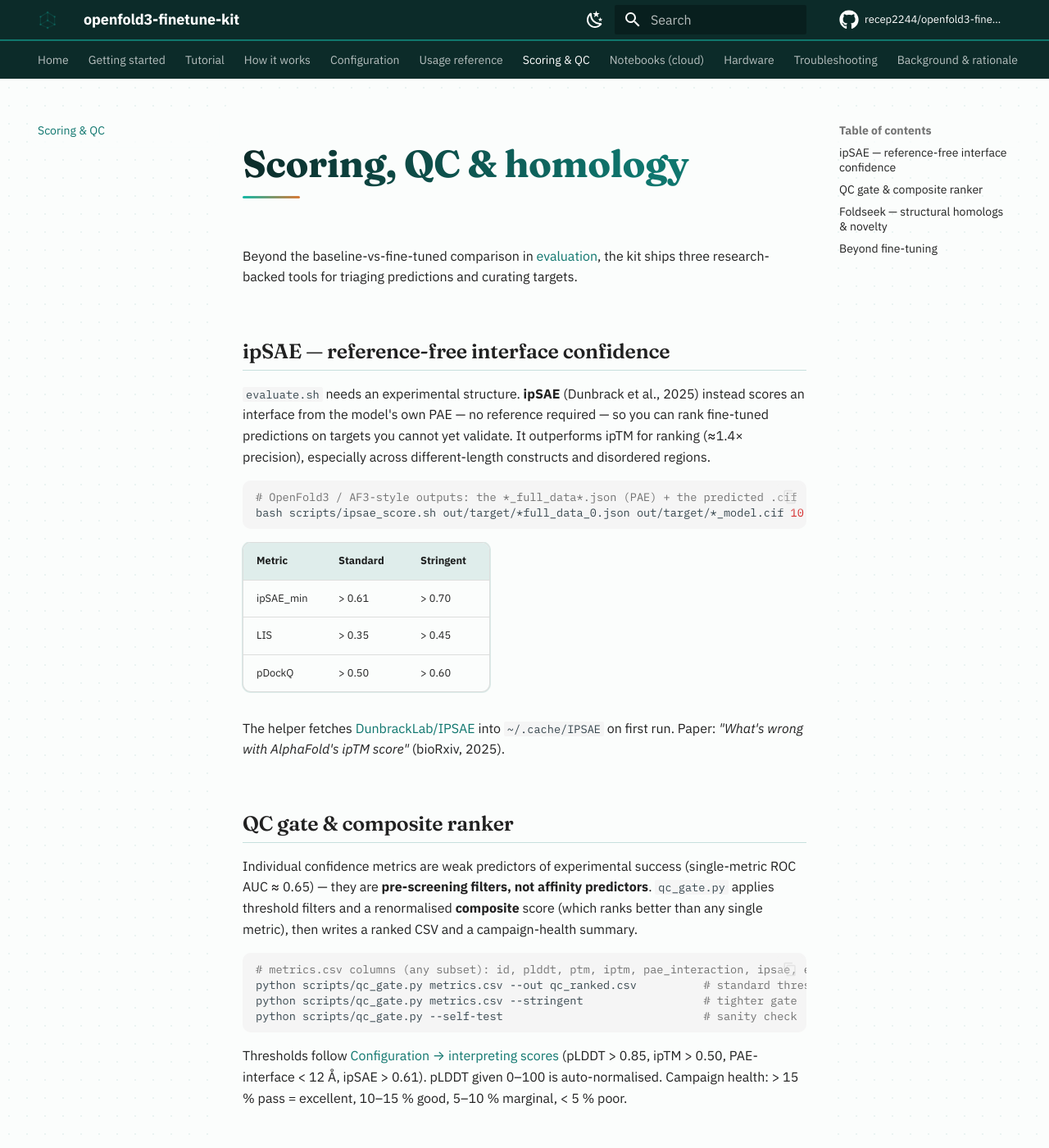
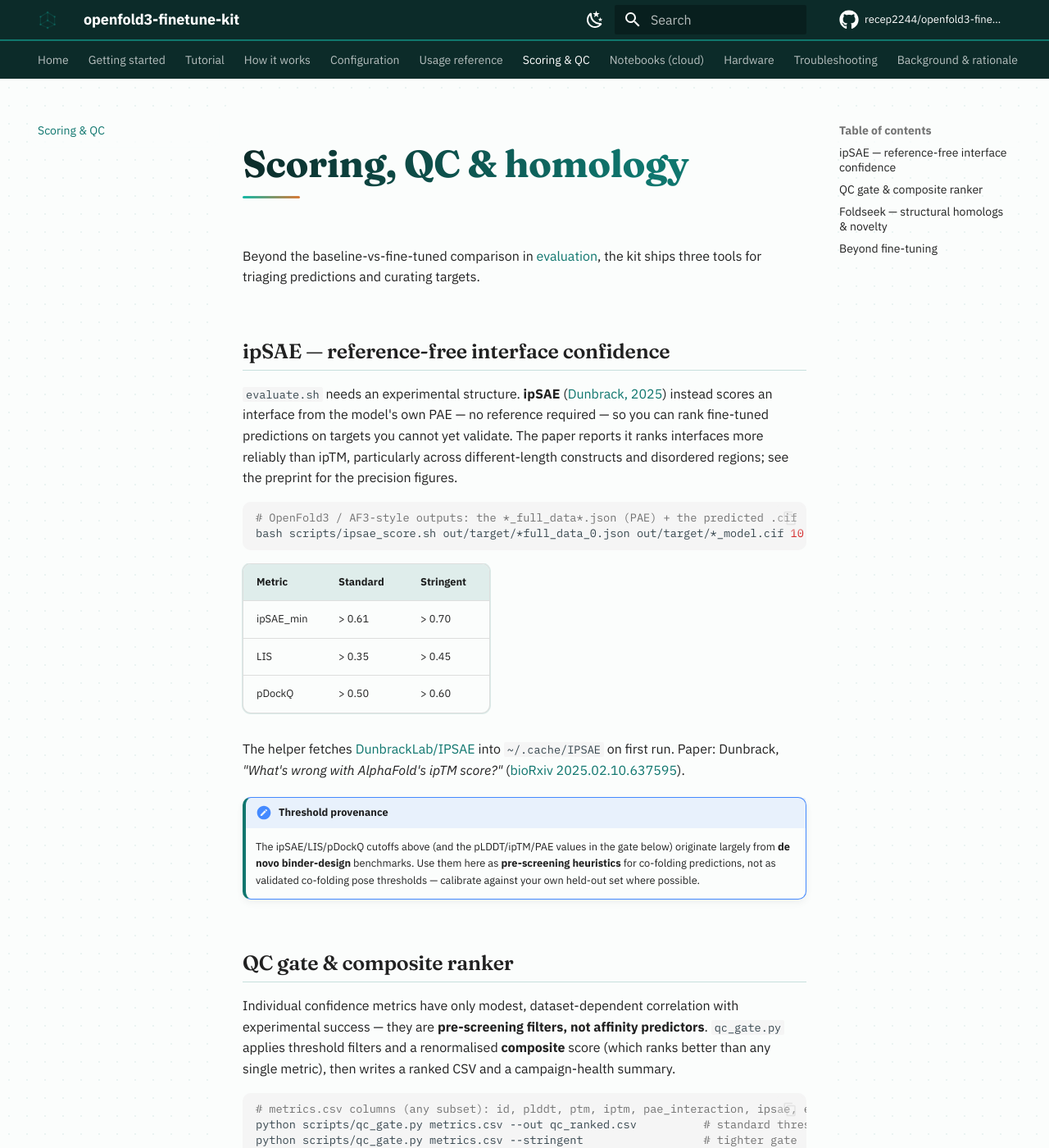
Before and after one commit to recep2244/openfold3-finetune-kit, an MkDocs documentation site: the page built from docs/scoring.md, in a window 1280 px wide and 1400 px high. Shown: the whole window at 82% size. Built offline with MkDocs 1.6.1 and Material for MkDocs 9.7.7, drawn with Linux system fonts in a browser that asks for light colours; comment, search, counter and statistics services are not loaded.

Commit message:
docs: scientific honesty + accuracy pass (panel review)
Mark the metrics table as schematic/expected (not measured) on landing, README, and tutorial; soften 'proves'->'measures'; clarify the default held-out set is same-target/novel-ligand + forgetting check. Fix ipSAE attribution (Dunbrack, 2025 + DOI), drop the uncited precision/ROC-AUC figures, and flag QC thresholds as binder-design-derived heuristics. Add an honest 'Validation status' note and author background links.

````diff
--- a/docs/scoring.md
+++ b/docs/scoring.md
@@ -1,14 +1,15 @@
 # Scoring, QC & homology
 
 Beyond the baseline-vs-fine-tuned comparison in [evaluation](pipeline.md#d-evaluation),
-the kit ships three research-backed tools for triaging predictions and curating targets.
+the kit ships three tools for triaging predictions and curating targets.
 
 ## ipSAE — reference-free interface confidence
 
-`evaluate.sh` needs an experimental structure. **ipSAE** (Dunbrack et al., 2025) instead
-scores an interface from the model's own PAE — no reference required — so you can rank
-fine-tuned predictions on targets you cannot yet validate. It outperforms ipTM for ranking
-(≈1.4× precision), especially across different-length constructs and disordered regions.
+`evaluate.sh` needs an experimental structure. **ipSAE** ([Dunbrack, 2025](https://doi.org/10.1101/2025.02.10.637595))
+instead scores an interface from the model's own PAE — no reference required — so you can rank
+fine-tuned predictions on targets you cannot yet validate. The paper reports it ranks
+interfaces more reliably than ipTM, particularly across different-length constructs and
+disordered regions; see the preprint for the precision figures.
 
 ```bash
 # OpenFold3 / AF3-style outputs: the *_full_data*.json (PAE) + the predicted .cif
@@ -22,12 +23,18 @@
 | pDockQ | > 0.50 | > 0.60 |
 
 The helper fetches [DunbrackLab/IPSAE](https://github.com/DunbrackLab/IPSAE) into `~/.cache/IPSAE`
-on first run. Paper: *"What's wrong with AlphaFold's ipTM score"* (bioRxiv, 2025).
+on first run. Paper: Dunbrack, *"What's wrong with AlphaFold's ipTM score?"* ([bioRxiv 2025.02.10.637595](https://doi.org/10.1101/2025.02.10.637595)).
+
+!!! note "Threshold provenance"
+    The ipSAE/LIS/pDockQ cutoffs above (and the pLDDT/ipTM/PAE values in the gate below)
+    originate largely from **de novo binder-design** benchmarks. Use them here as
+    **pre-screening heuristics** for co-folding predictions, not as validated co-folding pose
+    thresholds — calibrate against your own held-out set where possible.
 
 ## QC gate & composite ranker
 
-Individual confidence metrics are weak predictors of experimental success (single-metric
-ROC AUC ≈ 0.65) — they are **pre-screening filters, not affinity predictors**. `qc_gate.py`
+Individual confidence metrics have only modest, dataset-dependent correlation with
+experimental success — they are **pre-screening filters, not affinity predictors**. `qc_gate.py`
 applies threshold filters and a renormalised **composite** score (which ranks better than any
 single metric), then writes a ranked CSV and a campaign-health summary.
 
````
Also changed, not shown: README.md (+9 -4 lines), docs/pipeline.md (+2 -2 lines), docs/tutorial.md (+4 -1 lines), 3 other files.
